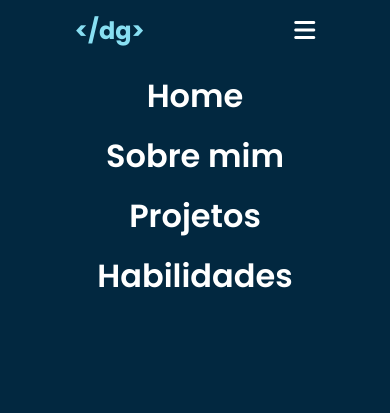
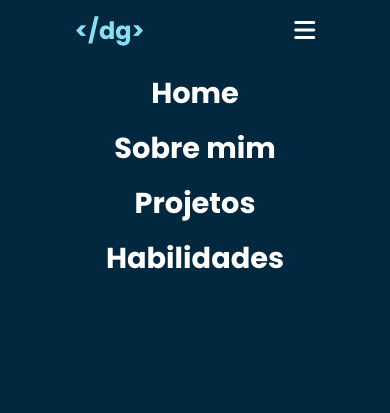
Before and after one commit to diogograebin/meuPortfolio, a plain HTML site: page index.html in a window 390 px wide. Both pictures are taken after a click on the button 304 px from the left and 30 px from the top of the page. Shown: the top 413 px of the page. Drawn offline with nearby package versions, Linux system fonts and the light colour scheme.

Commit message:
animação do navbar

```diff
--- a/assets/css/header.css
+++ b/assets/css/header.css
@@ -42,43 +42,62 @@ header{
 
 
 
-@media screen and (max-width: 800px){
-    #nav-list{
+@media screen and (max-width: 800px) {
+    #nav-list {
         display: none;
     }
 
-    #mobile-btn{
+    #mobile-btn {
         display: block;
         border: none;
         background-color: transparent;
         font-size: 1.5rem;
         cursor: pointer;
     }
-    #mobile-menu.active {
+
+    #mobile-menu {
         display: flex;
         flex-direction: column;
-        font-size: 2rem;
         align-items: center;
-        height: 350px;
-        position: fixed; /* Mantém o cabeçalho fixo na tela */
-        top: 0; /* Fica no topo da página */
+        height: 0; /* Inicialmente fechado */
+        overflow: hidden; /* Esconde conteúdo ao fechar */
+        position: fixed;
+        top: 0;
         left: 0;
-        width: 100%; /* Ocupa toda a largura da página */
+        width: 100%;
         background-color: #022840;
         z-index: 1000;
+        opacity: 0; /* Inicialmente invisível */
+        transform: translateY(-20px); /* Ligeiramente acima */
+        transition: all 0.4s ease; /* Suave transição de altura, opacidade e posição */
     }
 
-    #mobile-menu.active a{
-        margin-bottom: 60px;
+    #mobile-menu.active {
+        height: 350px;
+        opacity: 1;
+        font-size: 1.8rem;
+        transform: translateY(0);
     }
-    #mobile-nav-list{
+
+    #mobile-nav-list {
         display: flex;
         flex-direction: column;
         gap: 12px;
         margin: 12px 0px;
     }
-    #mobile-nav-list .nav-item{
+
+    #mobile-nav-list .nav-item {
         list-style: none;
         text-align: center;
     }
+
+    #mobile-menu a {
+        color: #fff;
+        text-decoration: none;
+        font-weight: bold;
+    }
+
+    #mobile-menu a:hover {
+        color: #88DFF2;
+    }
 }
--- a/assets/css/style.css
+++ b/assets/css/style.css
@@ -369,7 +369,6 @@ a{
             display: flex;
             align-items: center;
             justify-content: space-around;
-            border: 1px solid red;
         }
 
         #imagem-principal-sobre img{
@@ -380,7 +379,6 @@ a{
 
         #icons-sobre img{
             width: 40px;
-            border: 1px solid rgb(0, 4, 255);
         }
 
         #texto-section-sobre{
@@ -399,7 +397,6 @@ a{
         }
 
         .buttons-projeto{
-            border: 1px solid gray;
             padding-top: 80px;
         }
 
--- a/assets/js/script.js
+++ b/assets/js/script.js
@@ -7,6 +7,7 @@ $(document).ready(function () {
         $('#mobile-menu').removeClass('active');
     });
 });
+
 
 
 document.addEventListener("DOMContentLoaded", () => {
--- a/index.html
+++ b/index.html
@@ -29,7 +29,7 @@
                 <li class="nav-item"><a href="#" id="link-habilidades">Habilidades</a></li>
             </ul>
 
-            <button id="mobile-btn">
+            <button id="mobile-btn" o>
                 <i style="color: #fff;" class="fa-solid fa-bars"></i>
             </button>
         </nav>
```
